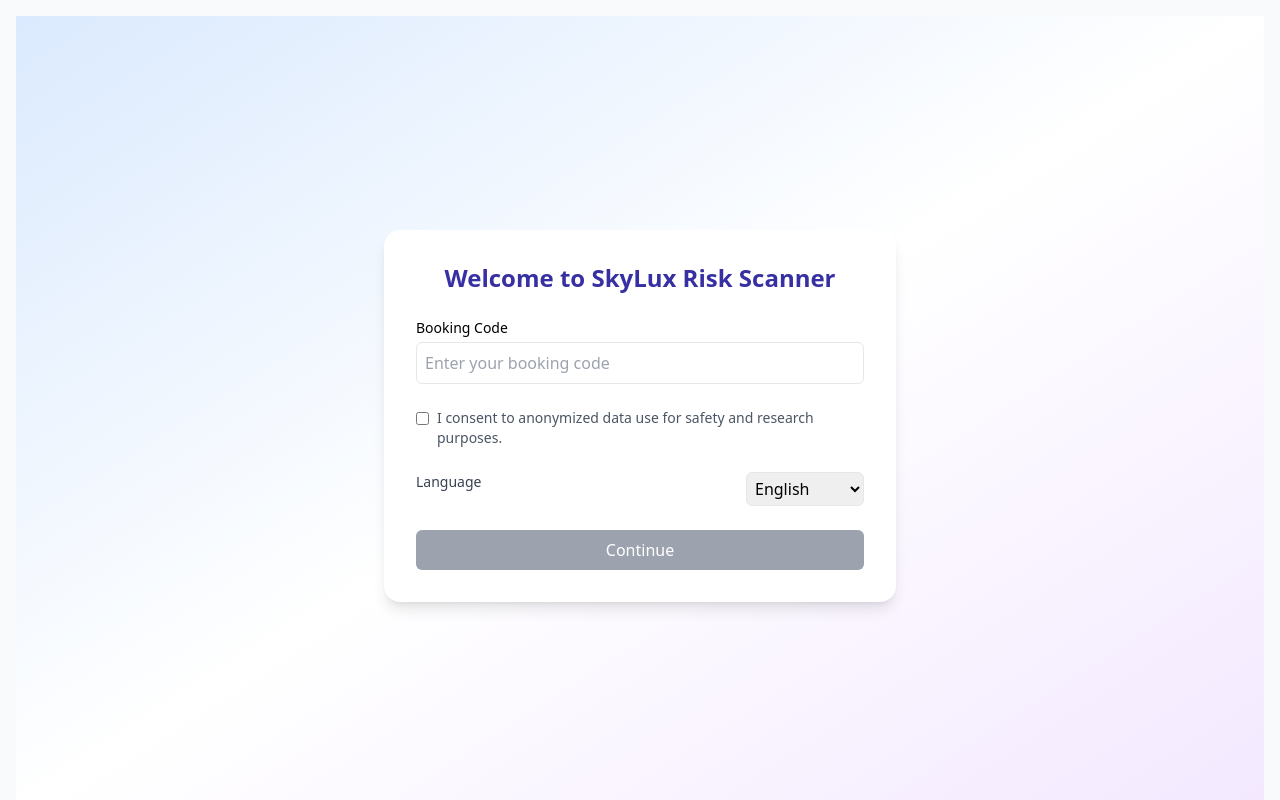
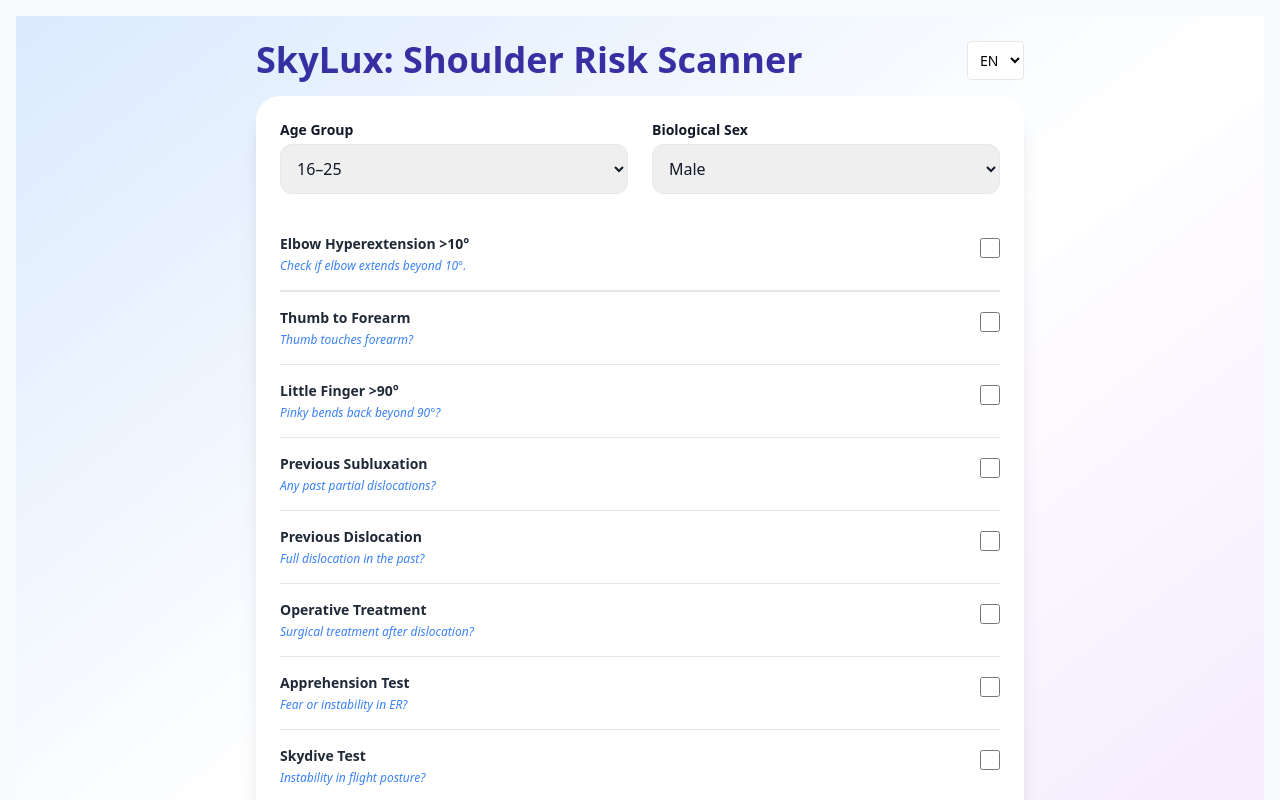
Before and after one commit to Quintindegroot/skylux-risk-scanner, a React (Create React App) app: page / in a window 1280 px wide. Shown: the top 800 px of the page. Built offline with nearby package versions, Linux system fonts and the light colour scheme.

Commit message:
Deploy: multilingual & summary version

```diff
--- a/src/ShoulderRiskTool.jsx
+++ b/src/ShoulderRiskTool.jsx
@@ -1,4 +1,4 @@
-// Updated styling, language selection, score logic, and follow-up confirmation with interpretation and final message
+// Updated full app: multilingual, dark mode, splash, risk scoring, summary output
 import React, { useState, useEffect, useRef } from "react";
 
 export default function ShoulderRiskTool() {
@@ -40,7 +40,9 @@
     resultModerate: "Your risk of shoulder injury is moderate.",
     resultHigh: "Your risk of shoulder injury is high.",
     finalYes: "Great – have fun flying!",
-    finalNo: "Smart choice – enjoy a drink and relax!"
+    finalNo: "Smart choice – enjoy a drink and relax!",
+    summaryTitle: "Assessment Summary",
+    summaryNote: "Please show this screen to your instructor."
   };
 
   const translations = {
@@ -82,7 +84,7 @@
   const renderSwitch = (label, state, setter, infoText) => (
     <div className="flex justify-between items-start border-b py-4 hover:bg-blue-50 transition duration-200">
       <div className="text-sm w-4/5">
-        <p className="font-semibold text-gray-800">{label}</p>
+        <p className="font-semibold text-gray-800 dark:text-gray-200">{label}</p>
         <p className="text-xs text-blue-500 mt-1 italic">{infoText}</p>
       </div>
       <input
@@ -94,72 +96,56 @@
     </div>
   );
 
-  if (splash || !codeEntered) {
+  if (confirmed !== null) {
     return (
-      <div className="min-h-screen bg-gradient-to-br from-blue-100 via-white to-purple-100 flex flex-col items-center justify-center p-6">
-        <div className="bg-white shadow-lg rounded-2xl p-8 max-w-lg w-full space-y-6">
-          <h1 className="text-2xl font-bold text-center text-indigo-800">Welcome to SkyLux Risk Scanner</h1>
-          <div>
-            <label className="block font-medium text-sm mb-1">Booking Code</label>
-            <input
-              type="text"
-              value={bookingCode}
-              onChange={(e) => setBookingCode(e.target.value)}
-              placeholder="Enter your booking code"
-              className="w-full border p-2 rounded-md"
-            />
-          </div>
-          <div className="flex items-start gap-2">
-            <input
-              type="checkbox"
-              checked={consent}
-              onChange={(e) => setConsent(e.target.checked)}
-              className="mt-1"
-            />
-            <span className="text-gray-600 text-sm font-normal">{t.consentLabel}</span>
-          </div>
-          <div className="flex justify-between">
-            <label className="text-sm font-medium text-gray-700">{t.language}</label>
-            <select value={lang} onChange={(e) => setLang(e.target.value)} className="ml-2 border p-1 rounded-md">
-              <option value="en">English</option>
-              <option value="de">Deutsch</option>
-              <option value="fr">Français</option>
-              <option value="it">Italiano</option>
-              <option value="nl">Nederlands</option>
-              <option value="es">Español</option>
-            </select>
-          </div>
-          <button
-            disabled={!bookingCode || !consent}
-            onClick={() => {
-              setCodeEntered(true);
-              setSplash(false);
-            }}
-            className="w-full bg-indigo-600 text-white py-2 rounded-md hover:bg-indigo-700 disabled:bg-gray-400"
-          >
-            Continue
-          </button>
+      <div className="min-h-screen bg-gradient-to-br from-blue-100 via-white to-purple-100 p-6 dark:bg-gray-900">
+        <div className="max-w-2xl mx-auto bg-white dark:bg-gray-800 p-8 rounded-3xl shadow-xl">
+          <h1 className="text-3xl font-bold text-center text-indigo-700 dark:text-indigo-300 mb-6">{t.summaryTitle}</h1>
+          <p className="text-center text-sm text-gray-600 dark:text-gray-300 mb-6">{t.summaryNote}</p>
+          <ul className="text-sm text-gray-700 dark:text-gray-200 space-y-1 mb-4">
+            <li><strong>{t.age}:</strong> {age}</li>
+            <li><strong>{t.sex}:</strong> {sex}</li>
+            <li><strong>Elbow Hyperextension:</strong> {elbow ? "Yes" : "No"}</li>
+            <li><strong>Thumb to Forearm:</strong> {thumb ? "Yes" : "No"}</li>
+            <li><strong>Little Finger {'>'}90°:</strong> {littleFinger ? "Yes" : "No"}</li>
+            <li><strong>Previous Subluxation:</strong> {sublux ? "Yes" : "No"}</li>
+            <li><strong>Previous Dislocation:</strong> {dislocation ? "Yes" : "No"}</li>
+            <li><strong>Operative Treatment:</strong> {operative ? "Yes" : "No"}</li>
+            <li><strong>Apprehension Test:</strong> {apprehension ? "Yes" : "No"}</li>
+            <li><strong>Skydive Test:</strong> {skydiveTest ? "Yes" : "No"}</li>
+            <li><strong>{t.riskScore}:</strong> {score} / 10</li>
+            <li><strong>Interpretation:</strong> {getRiskInterpretation(score)}</li>
+          </ul>
+          <p className="text-center text-xl font-bold text-indigo-800 dark:text-indigo-300 mt-6">
+            {confirmed ? t.finalYes : t.finalNo}
+          </p>
         </div>
       </div>
     );
   }
 
   return (
-    <div className="min-h-screen bg-gradient-to-br from-blue-100 via-white to-purple-100 p-6">
+    <div className="min-h-screen bg-gradient-to-br from-blue-100 via-white to-purple-100 p-6 dark:bg-gray-900 text-gray-900 dark:text-white">
       <div className="max-w-3xl mx-auto">
-        <h1 className="text-4xl font-extrabold text-center text-indigo-800 mb-8 tracking-tight">{t.title}</h1>
+        <div className="flex justify-between items-center mb-4">
+          <h1 className="text-4xl font-extrabold text-indigo-800 dark:text-indigo-300">{t.title}</h1>
+          <select
+            value={lang}
+            onChange={(e) => setLang(e.target.value)}
+            className="bg-white text-black border rounded p-2 text-sm"
+          >
+            {Object.keys(translations).map((key) => (
+              <option key={key} value={key}>{key.toUpperCase()}</option>
+            ))}
+          </select>
+        </div>
 
-        <div className="bg-white rounded-3xl shadow-2xl p-8 space-y-8">
-          {confirmed === null && !showResult && (
-            <>
+        {!showResult && (
+          <div className="bg-white dark:bg-gray-800 p-6 rounded-3xl shadow-xl space-y-6">
             <div className="grid grid-cols-1 md:grid-cols-2 gap-6">
               <div>
-                  <label className="block text-sm font-bold text-gray-700">{t.age}</label>
-                  <select
-                    value={age}
-                    onChange={(e) => setAge(e.target.value)}
-                    className="w-full mt-2 border border-gray-300 rounded-xl p-3 focus:ring-2 focus:ring-indigo-500"
-                  >
+                <label className="block text-sm font-bold mb-1">{t.age}</label>
+                <select value={age} onChange={(e) => setAge(e.target.value)} className="w-full border rounded-xl p-3">
                   <option value="<16">Under 16</option>
                   <option value="16-25">16–25</option>
                   <option value="25-30">25–30</option>
@@ -167,82 +153,61 @@
                   <option value=">35">Over 35</option>
                 </select>
               </div>
-
               <div>
-                  <label className="block text-sm font-bold text-gray-700">{t.sex}</label>
-                  <select
-                    value={sex}
-                    onChange={(e) => setSex(e.target.value)}
-                    className="w-full mt-2 border border-gray-300 rounded-xl p-3 focus:ring-2 focus:ring-indigo-500"
-                  >
+                <label className="block text-sm font-bold mb-1">{t.sex}</label>
+                <select value={sex} onChange={(e) => setSex(e.target.value)} className="w-full border rounded-xl p-3">
                   <option value="male">Male</option>
                   <option value="female">Female</option>
                 </select>
               </div>
             </div>
 
-              <div className="divide-y divide-gray-200">
-                {renderSwitch("Elbow Hyperextension >10°", elbow, setElbow, "Elbow extends more than 10° past neutral")}
-                {renderSwitch("Thumb to Forearm", thumb, setThumb, "Thumb can touch the forearm")}
-                {renderSwitch("Little Finger >90°", littleFinger, setLittleFinger, "Pinky can bend backward beyond 90°")}
-                {renderSwitch("Previous Subluxation", sublux, setSublux, "History of partial shoulder dislocation")}
-                {renderSwitch("Previous Dislocation", dislocation, setDislocation, "Full dislocation that required reduction")}
-                {renderSwitch("Operative Treatment (if dislocation)", operative, setOperative, "Was surgery performed?")}
-                {renderSwitch("Positive Apprehension Test", apprehension, setApprehension, "Fear or instability during external rotation")}
-                {renderSwitch("Positive Functional Skydive Test", skydiveTest, setSkydiveTest, "Fear/instability in simulated skydive posture")}
+            <div className="divide-y divide-gray-200 dark:divide-gray-600">
+              {renderSwitch("Elbow Hyperextension >10°", elbow, setElbow, "Check if elbow extends beyond 10°.")}
+              {renderSwitch("Thumb to Forearm", thumb, setThumb, "Thumb touches forearm?")}
+              {renderSwitch("Little Finger >90°", littleFinger, setLittleFinger, "Pinky bends back beyond 90°?")}
+              {renderSwitch("Previous Subluxation", sublux, setSublux, "Any past partial dislocations?")}
+              {renderSwitch("Previous Dislocation", dislocation, setDislocation, "Full dislocation in the past?")}
+              {renderSwitch("Operative Treatment", operative, setOperative, "Surgical treatment after dislocation?")}
+              {renderSwitch("Apprehension Test", apprehension, setApprehension, "Fear or instability in ER?")}
+              {renderSwitch("Skydive Test", skydiveTest, setSkydiveTest, "Instability in flight posture?")}
             </div>
 
-              <div className="text-center">
+            <div className="flex items-center gap-2">
+              <input type="checkbox" checked={consent} onChange={(e) => setConsent(e.target.checked)} />
+              <span className="text-xs text-gray-600 dark:text-gray-300">{t.consentLabel}</span>
+            </div>
+
             <button
               onClick={() => setShowResult(true)}
-                  className="mt-6 bg-gradient-to-r from-indigo-600 to-purple-600 text-white px-8 py-3 rounded-xl shadow-md hover:scale-105 transition-transform"
+              disabled={!consent}
+              className="w-full bg-indigo-600 hover:bg-indigo-700 text-white py-3 rounded-xl disabled:opacity-50"
             >
               {t.showScore}
             </button>
           </div>
-            </>
         )}
 
-          {showResult && confirmed === null && (
-            <div className="text-center space-y-4 pt-6">
-              <p className="text-xl font-semibold text-indigo-700">
-                {t.riskScore}: <span className="font-bold">{score} / 10</span>
-              </p>
-              <p className="text-sm text-gray-600">{getRiskInterpretation(score)}</p>
-              <div className="w-full h-6 rounded-full bg-gradient-to-r from-green-400 via-yellow-400 to-red-500 relative shadow-inner">
+        {showResult && (
+          <div className="mt-8 space-y-6">
+            <p className="text-xl font-semibold text-center">{t.riskScore}: <span className="font-bold">{score} / 10</span></p>
+            <p className="text-center text-sm italic">{getRiskInterpretation(score)}</p>
+            <div className="w-full h-6 rounded-full bg-gradient-to-r from-green-400 via-yellow-300 to-red-500 relative">
               <div
                 style={{ width: `${(score / 10) * 100}%` }}
                 className="h-full bg-black/30 rounded-full transition-all duration-300"
               />
             </div>
-              <div className="mt-4">
-                <p className="text-md font-medium text-gray-700">{t.confirm}</p>
-                <div className="flex justify-center gap-4 mt-3">
-                  <button
-                    onClick={() => setConfirmed(true)}
-                    className="bg-green-600 text-white px-4 py-2 rounded-md hover:bg-green-700"
-                  >
-                    {t.yes}
-                  </button>
-                  <button
-                    onClick={() => setConfirmed(false)}
-                    className="bg-red-600 text-white px-4 py-2 rounded-md hover:bg-red-700"
-                  >
-                    {t.no}
-                  </button>
+
+            <div className="text-center">
+              <p className="text-lg font-medium mt-6 mb-2">{t.confirm}</p>
+              <div className="flex justify-center gap-4">
+                <button onClick={() => setConfirmed(true)} className="bg-green-600 text-white px-4 py-2 rounded-xl hover:bg-green-700">{t.yes}</button>
+                <button onClick={() => setConfirmed(false)} className="bg-red-600 text-white px-4 py-2 rounded-xl hover:bg-red-700">{t.no}</button>
               </div>
             </div>
           </div>
         )}
-
-          {confirmed !== null && (
-            <div className="text-center pt-10">
-              <p className="text-2xl font-bold text-indigo-700">
-                {confirmed ? t.finalYes : t.finalNo}
-              </p>
-            </div>
-          )}
-        </div>
       </div>
     </div>
   );
```
Lines whose indentation alone changed are shown as unchanged.
